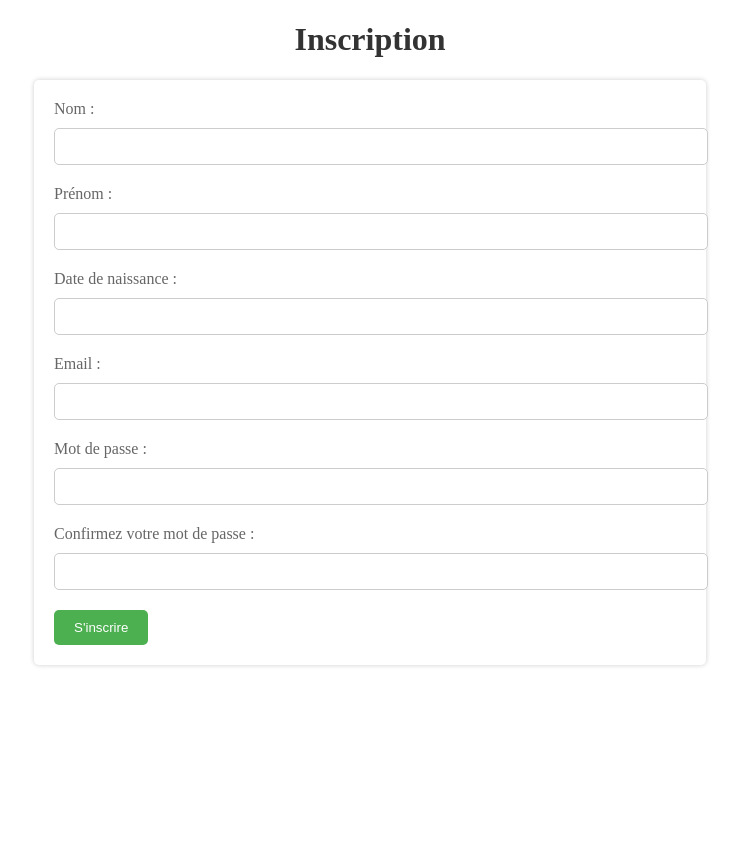
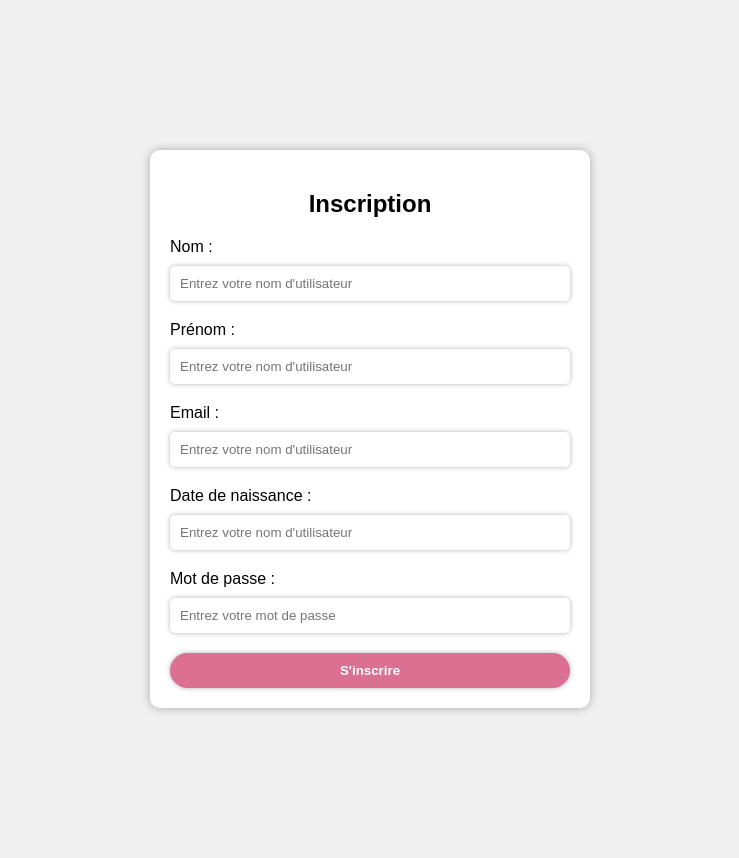
Before and after one commit to Ales230/SAE203, a PHP site: page /Inscription.html in a window 1280 px wide. Shown: the whole page, without its empty margins (270-1009 px from the left). Before the commit the page ends 667 px from the top, so only its background shows below. Run offline with PHP 8.4, Linux system fonts and the light colour scheme.

Commit message:
Add files via upload

```diff
--- a/Inscription.html
+++ b/Inscription.html
@@ -1,33 +1,25 @@
-<!doctype html>
-<html lang="fr">
-<head>
-<meta charset="utf-8">
-<link rel="stylesheet" type="text/css" href="styles/s.css">
-</head>
-<title>Inscrption</title>
 <!DOCTYPE html>
+<html>
+  <head>
+    <title>Page de connexion</title>
+    <link rel="stylesheet" href="Styles/s.css">
+  </head>
   <body>
-    <h1>Inscription</h1>
-    <form action="traitement.php" method="post" id="form">
-      <label for="nom">Nom :</label>
-      <input type="text" class="donnée" name="nom"><br>
-
-      <label for="prenom">Prénom :</label>
-      <input type="text" class="donnée" name="prenom"><br>
-
-      <label for="naissance">Date de naissance :</label>
-      <input type="text" class="donnée" name="naissance"><br>
-
-      <label for="email">Email :</label>
-      <input type="email" class="donnée" name="email"><br>
-
-      <label for="password">Mot de passe :</label>
-      <input type="password" class="donnée" name="password"><br>
-
-      <label for="confirm_password">Confirmez votre mot de passe :</label>
-      <input type="password" class="donnée" name="confirm_password"><br>
-
-      <input type="submit" value="S'inscrire">
-    </form>
+    <div class="container">
+      <form>
+        <h2>Inscription</h2>
+        <label for="username">Nom :</label>
+        <input type="text" id="username" name="username" placeholder="Entrez votre nom d'utilisateur" required>
+        <label for="username">Prénom :</label>
+        <input type="text" id="username" name="username" placeholder="Entrez votre nom d'utilisateur" required>
+        <label for="username">Email :</label>
+        <input type="text" id="username" name="username" placeholder="Entrez votre nom d'utilisateur" required>
+        <label for="username">Date de naissance :</label>
+        <input type="text" id="username" name="username" placeholder="Entrez votre nom d'utilisateur" required>
+        <label for="password">Mot de passe :</label>
+        <input type="password" id="password" name="password" placeholder="Entrez votre mot de passe" required>
+        <button type="submit">S'inscrire</button>
+      </form>
+    </div>
   </body>
 </html>
--- a/styles/s.css
+++ b/styles/s.css
@@ -1,46 +1,52 @@
-h1 {
-    text-align: center;
-    color: #333;
+body {
+  margin: 0;
+  padding: 0;
+  font-family: Arial, sans-serif;
+  background-color: #f0f0f0;
+}
+.container {
+  width: 400px;
+  margin: 150px auto;
+  background-color: #fff;
+  padding: 20px;
+  border-radius: 10px;
+  box-shadow: 0 0 10px rgba(0, 0, 0, 0.3);
 }
 
 form {
-    margin: auto;
-    width: 50%;
-    background-color: #fff;
-    padding: 20px;
-    border-radius: 5px;
-    box-shadow: 0px 0px 5px rgba(0, 0, 0, 0.2);
-    background: url("");
+  display: flex;
+  flex-direction: column;
+}
+
+h2 {
+  text-align: center;
+  margin-bottom: 20px;
 }
 
 label {
-    display: block;
   margin-bottom: 10px;
-    color: #666;
 }
 
-  input[type="text"], input[type="email"], input[type="password"] {
-    width: 100%;
+input[type="text"],
+input[type="password"] {
   padding: 10px;
-    border: 1px solid #ccc;
+  margin-bottom: 20px;
+  border: none;
   border-radius: 5px;
-    margin-bottom: 20px;
+  box-shadow: 0 0 5px rgba(0, 0, 0, 0.3);
 }
 
-  input[type="submit"] {
-    background-color: #4CAF50;
+button[type="submit"] {
+  padding: 10px;
+  border: none;
+  border-radius: 25px;
+  background-color: palevioletred;
   color: #fff;
-    padding: 10px 20px;
-    border: none;
-    border-radius: 5px;
+  font-weight: bold;
   cursor: pointer;
+  box-shadow: 0 0 5px rgba(0, 0, 0, 0.3);
 }
 
-  input[type="submit"]:hover {
-    background-color: #3e8e41;
+button[type="submit"]:hover {
+  background-color: fuchsia;
 }
-
-  input[type="submit"]:active {
-    background-color: #3e8e41;
-    box-shadow: 0px 0px 3px rgba(0, 0, 0, 0.3) inset;
-  }
```
Lines whose indentation alone changed are shown as unchanged.
